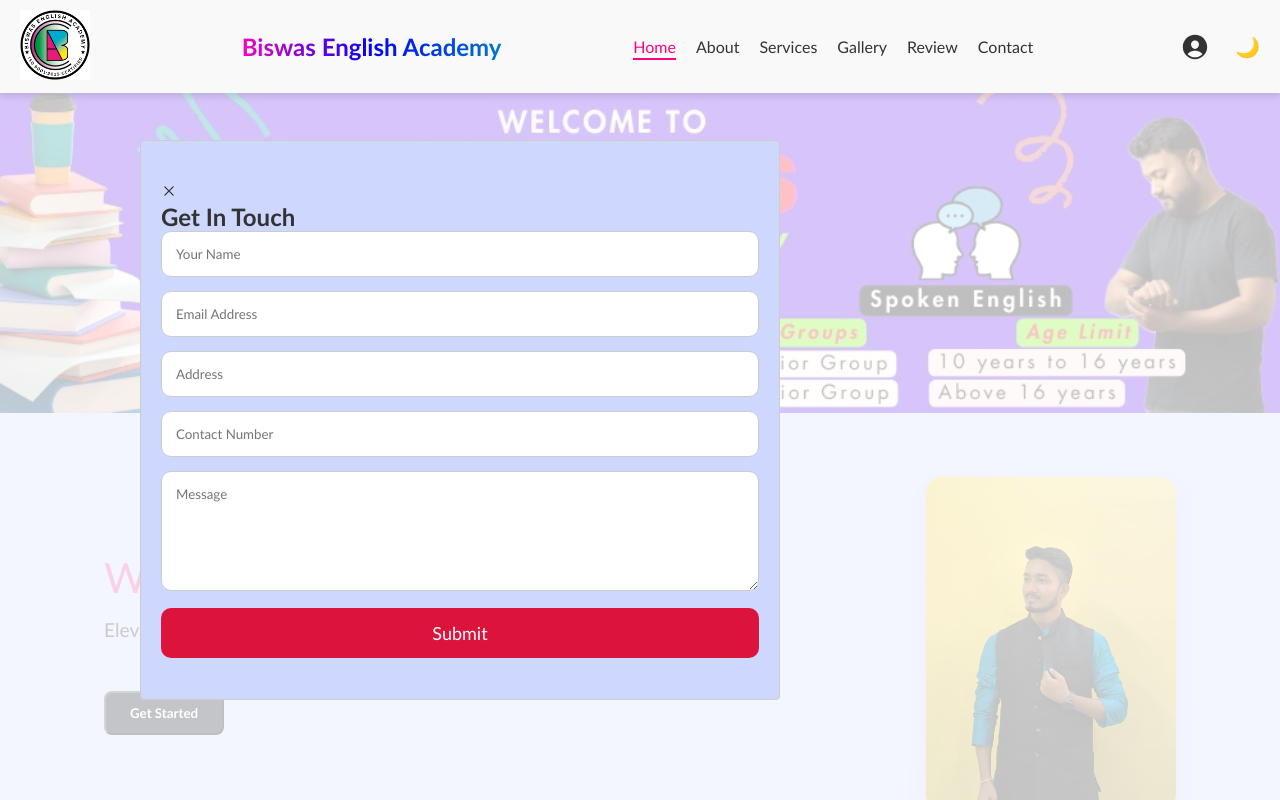
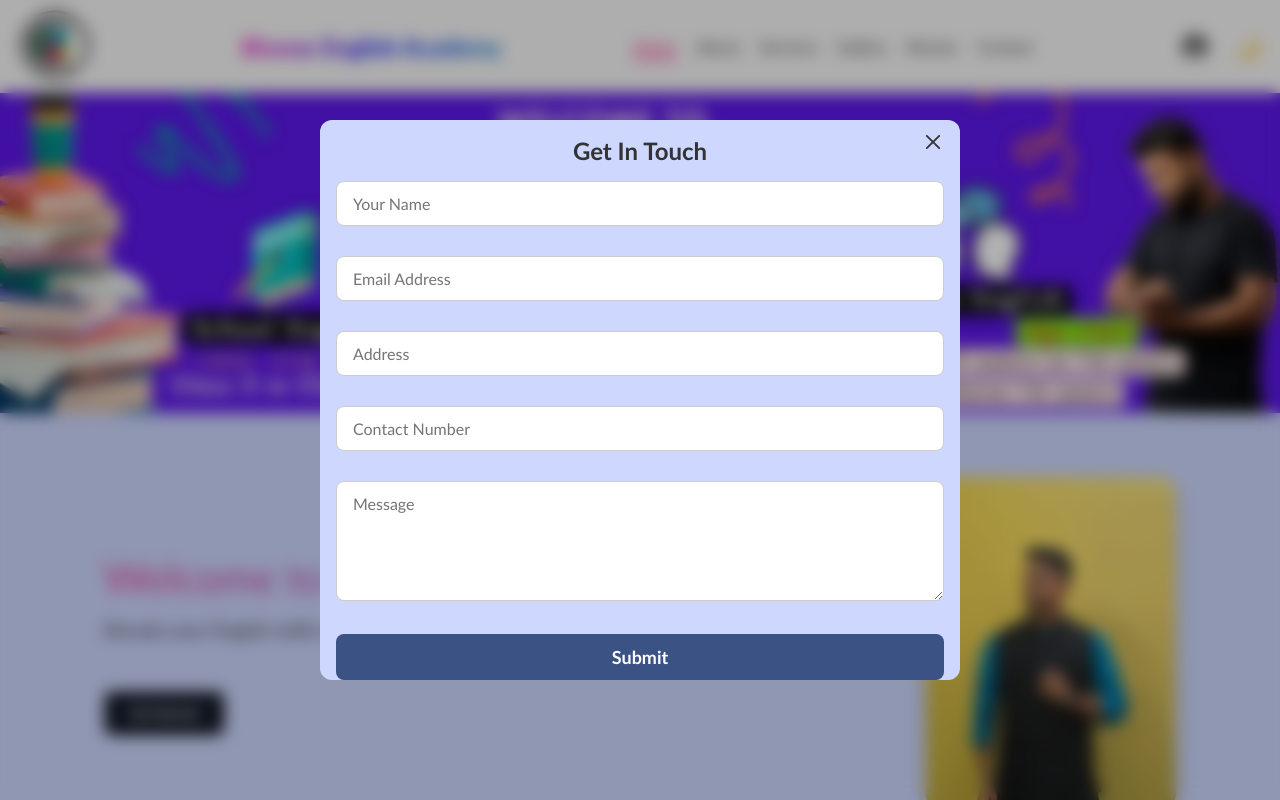
Before and after one commit to Pritam-Mondal18/biswasEnglishAcademyFinal, a React (Vite) app: page / in a window 1280 px wide. Shown: the top 800 px of the page. Built offline with nearby package versions, Linux system fonts and the light colour scheme.

Commit message:
fix modal form ui in dark mode

```diff
--- a/src/routes/Home.css
+++ b/src/routes/Home.css
@@ -1,4 +1,6 @@
-/* Base Reset */
+/* -------------------------------
+   Base Reset
+---------------------------------- */
 * {
   box-sizing: border-box;
   margin: 0;
@@ -11,7 +13,9 @@ body {
   overflow-x: hidden;
 }
 
-/* Home Container */
+/* -------------------------------
+   Home Container
+---------------------------------- */
 .home-container {
   width: 100%;
   display: flex;
@@ -23,7 +27,9 @@ body {
   overflow-x: hidden;
 }
 
-/* Banner */
+/* -------------------------------
+   Banner
+---------------------------------- */
 .banner-wrapper {
   padding-top: 93px;
   width: 100%;
@@ -36,7 +42,9 @@ body {
   display: block;
 }
 
-/* Content Wrapper */
+/* -------------------------------
+   Home Content
+---------------------------------- */
 .home-content-wrapper {
   display: flex;
   flex-direction: column;
@@ -48,7 +56,6 @@ body {
   max-width: 1200px;
 }
 
-/* Home Content */
 .home-content {
   text-align: center;
   max-width: 700px;
@@ -80,7 +87,9 @@ body {
   color: #e91e63;
 }
 
-/* CTA Button */
+/* -------------------------------
+   CTA Button
+---------------------------------- */
 .cta-button {
   background-color: #111827;
   color: #fff;
@@ -97,7 +106,9 @@ body {
   border: 1px solid #000000;
   cursor: pointer;
 }
-/* Image Wrapper */
+/* -------------------------------
+   Home Image
+---------------------------------- */
 .home-image-wrapper {
   display: flex;
   justify-content: center;
@@ -111,8 +122,9 @@ body {
   border-radius: 1rem;
   box-shadow: 0 10px 20px rgba(0, 0, 0, 0.1);
 }
-
-/* Stat Animation Section */
+/* -------------------------------
+   Stat Animation Section
+---------------------------------- */
 .animation {
   display: flex;
   flex-direction: row;
@@ -145,7 +157,137 @@ body {
   font-weight: bold;
   color: #ec4899;
 }
-/* Dark Theme Styles */
+/* -------------------------------
+   Form Modal Content
+---------------------------------- */
+.contact-from-info h2 {
+  text-align: center;
+  margin-bottom: 1rem;
+}
+
+.contact-from-info form {
+  display: flex;
+  flex-direction: column;
+  gap: 1rem;
+}
+
+.contact-from-info input,
+.contact-from-info textarea {
+  padding: 0.75rem 1rem;
+  border-radius: 8px;
+  border: 1px solid #ccc;
+  font-size: 1rem;
+  width: 100%;
+}
+
+.contact-from-info textarea {
+  resize: vertical;
+  height: 100px;
+}
+
+.contact-from-info button {
+  background-color: #3b5284;
+  color: #fff;
+  padding: 0.75rem 1.5rem;
+  border-radius: 0.5rem;
+  border: none;
+  font-weight: 600;
+  cursor: pointer;
+  transition: 0.3s;
+}
+
+.contact-from-info button:hover {
+  background-color: #ec4899;
+  color: #000;
+  border: 1px solid #000;
+}
+
+.closeForm {
+  position: absolute;
+  top: 10px;
+  right: 15px;
+  font-size: 1.5rem;
+  cursor: pointer;
+}
+/* -------------------------------
+   Custom Modal Styling
+---------------------------------- */
+.custom-modal {
+  position: absolute;
+  top: 50%;
+  left: 50%;
+  transform: translate(-50%, -50%);
+  width: 50vw;
+  height: 70vh;
+  background-color: #ced8ff;
+  padding: 1rem;
+  overflow-y: auto;
+  border-radius: 12px;
+  outline: none;
+}
+.modal-overlay {
+  position: fixed;
+  top: 0;
+  left: 0;
+  right: 0;
+  bottom: 0;
+  background-color: rgba(0, 0, 0, 0.3);
+  backdrop-filter: blur(8px);
+  -webkit-backdrop-filter: blur(8px);
+  z-index: 1000;
+  display: flex;
+  align-items: center;
+  justify-content: center;
+}
+/* Dark Theme Support */
+[data-theme="dark"] .modal-content-wrapper {
+  background-color: #1e293b;
+  color: #f1f5f9;
+}
+[data-theme="dark"] .contact-from-info input,
+[data-theme="dark"] .contact-from-info textarea {
+  background-color: #334155;
+  color: #f40b13 !important;
+  border: 1px solid #475569;
+}
+
+[data-theme="dark"] .contact-from-info button {
+  background-color: #062f59;
+  color: #1e293b;
+  color: #fff;
+}
+
+[data-theme="dark"] .contact-from-info button:hover {
+  background-color: #db4678;
+  color: #fff;
+}
+
+[data-theme="dark"] .closeForm {
+  color: black;
+}
+[data-theme="dark"] .contact-from-info h2 {
+  color: black !important;
+}
+
+/* Responsive */
+@media (max-width: 768px) {
+  .modal-content-wrapper {
+    padding: 1rem;
+    width: 95%;
+  }
+}
+
+@media (max-width: 480px) {
+  .modal-content-wrapper input,
+  .modal-content-wrapper textarea,
+  .contact-from-info button {
+    font-size: 0.9rem;
+  }
+}
+
+/* -------------------------------
+   Dark Theme Overrides
+---------------------------------- */
 [data-theme="dark"] .home-container {
   background: #1e293b;
 }
@@ -166,7 +308,9 @@ body {
   background-color: #db4678;
   color: #111827;
 }
-/* Responsive Styling */
+/* -------------------------------
+   Responsive Styling
+---------------------------------- */
 /* Tablets */
 @media (min-width: 768px) {
   .home-content-wrapper {
@@ -212,6 +356,10 @@ body {
   .numberAnimation {
     width: 130px;
   }
+  .custom-modal {
+    width: 80vw;
+    height: auto;
+  }
 }
 
 /* Small Mobile */
--- a/src/routes/Home.jsx
+++ b/src/routes/Home.jsx
@@ -43,17 +43,8 @@ const Home = ({ homeRef }) => {
       {/* Modal for the first-time form */}
       <Model
         isOpen={formVisible}
-        style={{
-          content: {
-            margin: "100px",
-            width: "50vw",
-            height: "70vh",
-            backgroundColor: "#ced8ff",
-            alignContent: "center",
-            cursor: "pointer",
-            zIndex: "1",
-          },
-        }}
+        className="custom-modal"
+        overlayClassName="modal-overlay"
       >
         <RxCross2 className="closeForm" onClick={() => setformVisible(false)} />
         <div className="contact-from-info">
@@ -78,7 +69,7 @@ const Home = ({ homeRef }) => {
                 type="tel"
                 placeholder="Contact Number"
                 name="contactnumber"
-                pattern="[0-9]{10}" // Adjust as needed for validation
+                pattern="[0-9]{10}"
                 required
               />
             </label>
@@ -99,7 +90,6 @@ const Home = ({ homeRef }) => {
           className="banner-img"
         />
       </div>
-
       <div className="home-content-wrapper">
         <motion.div
           className="home-content"
@@ -160,7 +150,6 @@ const Home = ({ homeRef }) => {
           />
         </motion.div>
       </div>
-
       {/* Animated Experience and Students Count */}
       <span className="animation">
         <motion.div
```
